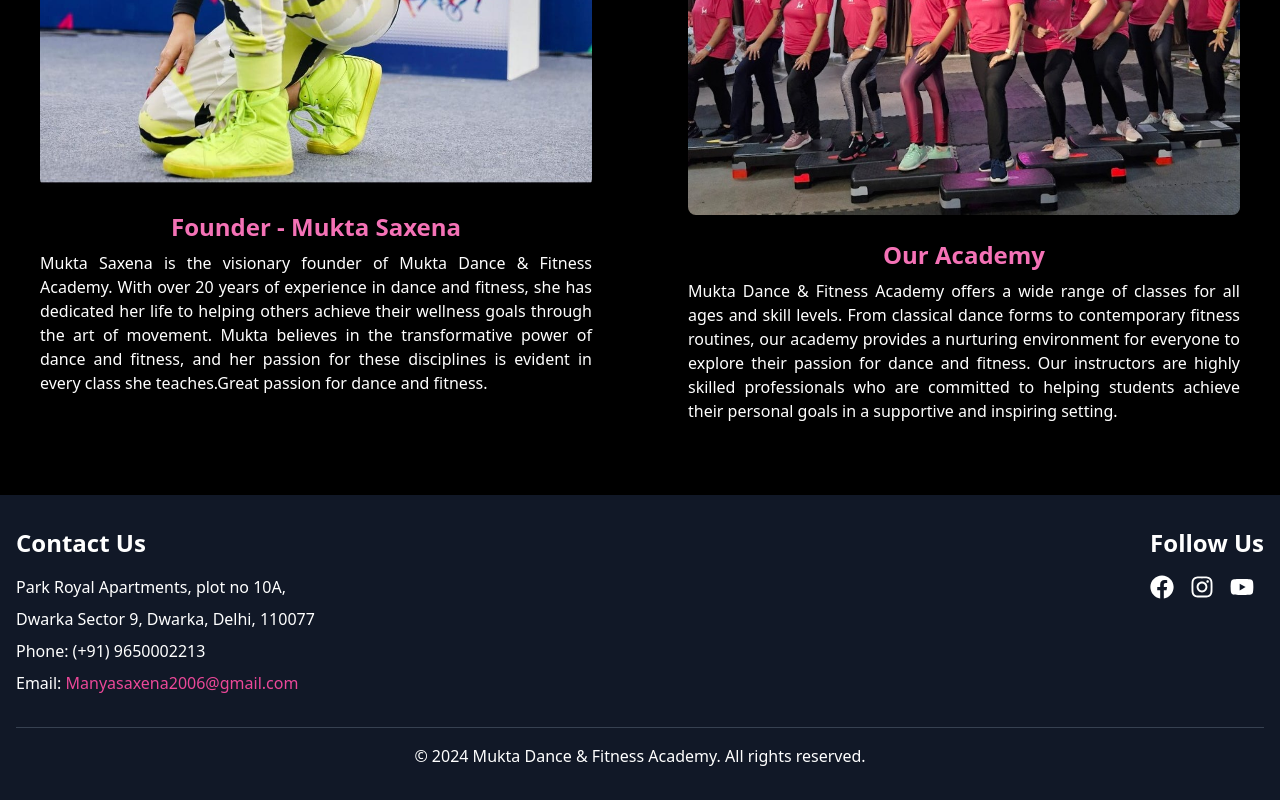
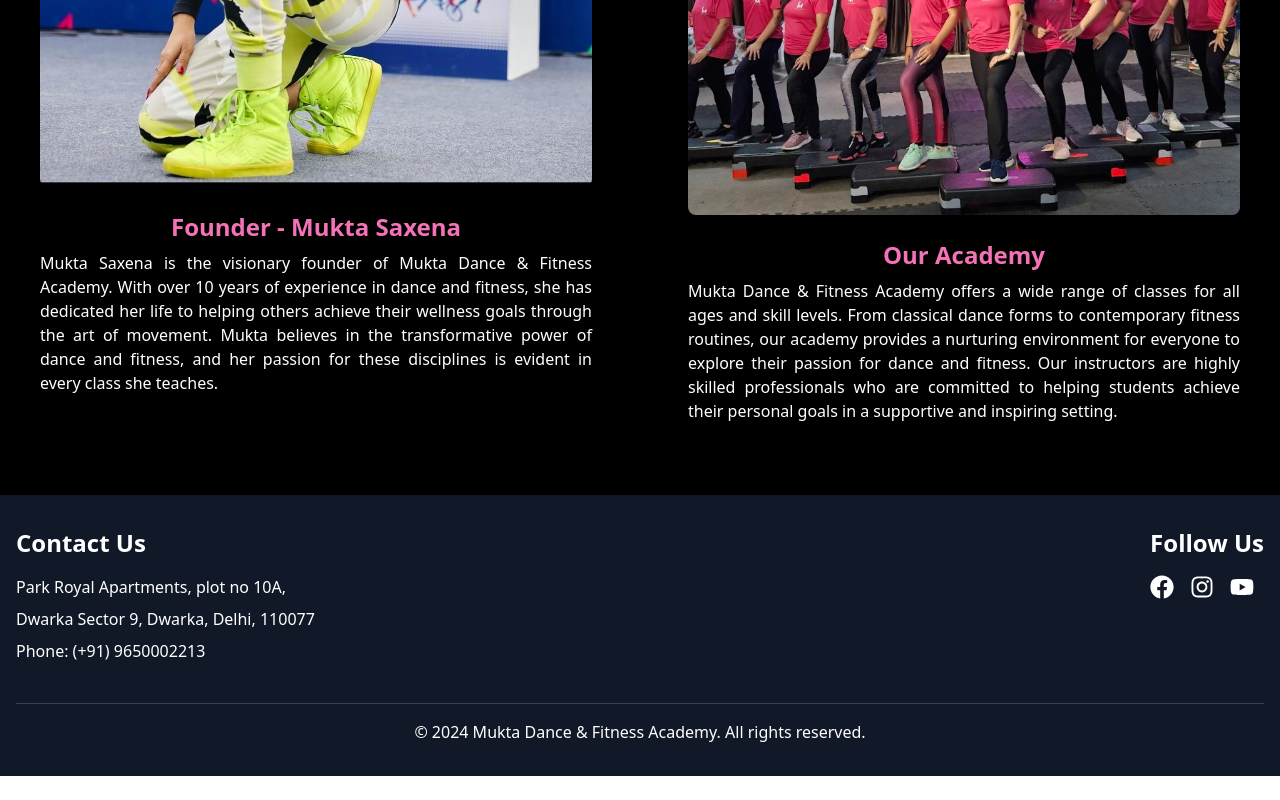
Before and after one commit to anu30singh/Mukta-Dance-Fitness-Academy-, a React (Vite) app in the folder Frontend/: page /about in a window 1280 px wide. Shown: the part 707-1507 px from the top of the page. After the commit the page ends 1483 px from the top, so only its background shows below. Built offline with nearby package versions, Linux system fonts and the light colour scheme.

Commit message:
final update

```diff
--- a/Frontend/src/components/AboutUs.jsx
+++ b/Frontend/src/components/AboutUs.jsx
@@ -16,7 +16,7 @@ const AboutUs = () => {
             <img src={FounderImage} alt="Founder" className="w-full h-auto rounded-lg shadow-md mb-6" />
             <h3 className="text-2xl font-semibold text-center mb-2 text-pink-400">Founder - Mukta Saxena</h3>
             <p className="text-justify text-white flex-1">
-              Mukta Saxena is the visionary founder of Mukta Dance & Fitness Academy. With over 20 years of experience in dance and fitness, she has dedicated her life to helping others achieve their wellness goals through the art of movement. Mukta believes in the transformative power of dance and fitness, and her passion for these disciplines is evident in every class she teaches.Great passion for dance and fitness.
+              Mukta Saxena is the visionary founder of Mukta Dance & Fitness Academy. With over 10 years of experience in dance and fitness, she has dedicated her life to helping others achieve their wellness goals through the art of movement. Mukta believes in the transformative power of dance and fitness, and her passion for these disciplines is evident in every class she teaches.
             </p>
 
           </div>
--- a/Frontend/src/components/Footer.jsx
+++ b/Frontend/src/components/Footer.jsx
@@ -12,7 +12,6 @@ const Footer = () => {
             <p className="mb-2"> Park Royal Apartments, plot no 10A,</p>
             <p className="mb-2"> Dwarka Sector 9, Dwarka, Delhi, 110077</p>
             <p className="mb-2">Phone: (+91) 9650002213</p>
-            <p>Email: <a href="mailto:Manyasaxena2006@gmail.com" className="text-pink-500">Manyasaxena2006@gmail.com</a></p>
           </div>
 
           {/* Social Media Links */}
--- a/Frontend/src/components/Testimonials.jsx
+++ b/Frontend/src/components/Testimonials.jsx
@@ -20,7 +20,7 @@ const testimonials = [
     image: 'https://via.placeholder.com/100'
   },
   {
-    name: 'Sharuk khan',
+    name: 'Sakshi',
     position: 'Member',
     quote: 'Great place to improve your dance skills or start from scratch. The personalized attention and expert guidance make a big difference.',
     image: 'https://via.placeholder.com/100'
```
